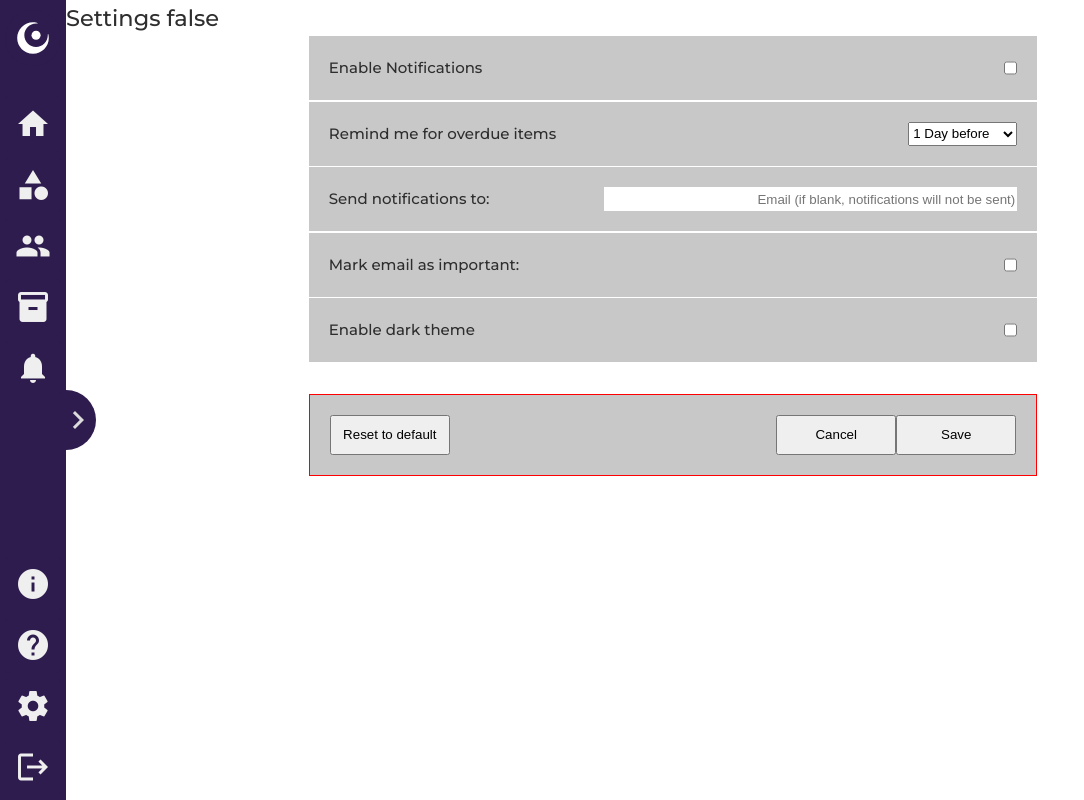
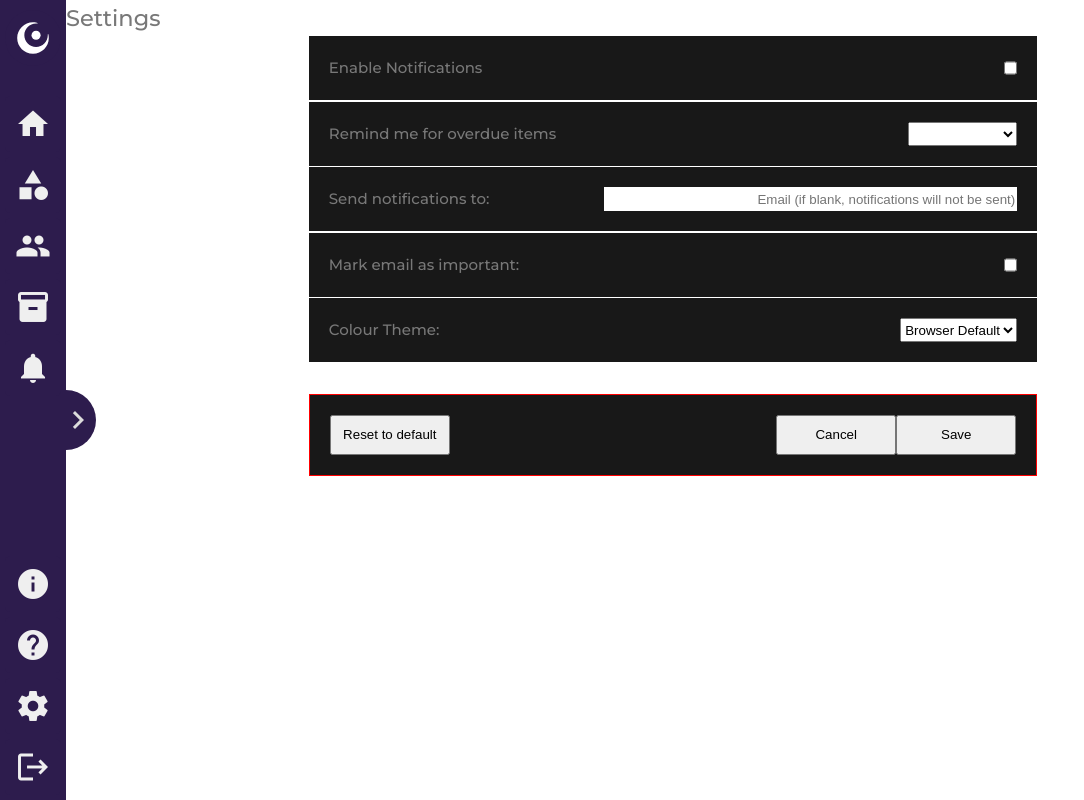
Before and after one commit to Appl3s-3/Aphelia-Front, a Vue app: page /settings in a window 1280 px wide. Shown: the whole page, without its empty margins (0-1084 px from the left). Built offline with nearby package versions, Linux system fonts and the light colour scheme.

Commit message:
loads settings correctly

```diff
--- a/src/App.vue
+++ b/src/App.vue
@@ -19,7 +19,7 @@ let useTopBar = showNavigationBar && useTopNav
 </script>
 
 <template>
-    <div class="app-wrapper" :class="[settingsStore.darkTheme ? 'wrapper-dark' : 'wrapper-light', '']">
+    <div class="app-wrapper" :class="[settingsStore.isDarkTheme ? 'wrapper-dark' : 'wrapper-light', '']">
         <div class="app">
             <NavigationBar v-if="useLeftBar" />
             <TopNavigationBar v-if="useTopBar" />
--- a/src/store/useSettings.js
+++ b/src/store/useSettings.js
@@ -7,7 +7,17 @@ export const useSettings = defineStore('settingsStore', {
             notificationTime: 0, // number of days before
             notificationEmail: "",
             notificationImportant: false,
-            darkTheme: false,
+            theme: "default",
+        }
+    },
+    getters: {
+        // returns if the page should display in dark mode
+        isDarkTheme: (state) => {
+            if (state.theme == "default") {
+                return window.matchMedia("(prefers-color-scheme: dark)")
+            } else {
+                return (state.theme == "dark");
+            }
         }
     }
 })
--- a/src/views/Settings.vue
+++ b/src/views/Settings.vue
@@ -11,23 +11,31 @@ const state = reactive({
     notificationTime: "",
     notificationEmail: "",
     notificationImportant: false,
-    darkTheme: false,
+    theme: "default",
  })
 
 // save settings then redirect to dashboard
 const save_settings = () => {
-    settingsStore.notificationEnabled = state.notificationEnabled
-    settingsStore.notificationTime = state.notificationTime
-    settingsStore.notificationEmail = state.notificationEmail
-    settingsStore.notificationImportant = state.notificationImportant
-    settingsStore.darkTheme = state.darkTheme
+    settingsStore.notificationEnabled = state.notificationEnabled;
+    settingsStore.notificationTime = state.notificationTime;
+    settingsStore.notificationEmail = state.notificationEmail;
+    settingsStore.notificationImportant = state.notificationImportant;
+    settingsStore.theme = state.theme;
+}
+
+const load_settings = () => {
+    document.getElementById("enable-notifications").checked = settingsStore.notificationEnabled;
+    document.getElementById("reminders").value = settingsStore.notificationTime;
+    document.getElementById("notification-email").value = settingsStore.notificationEmail;
+    document.getElementById("enable-important-email").checked = settingsStore.notificationImportant;
+    document.getElementById("select-theme").value = settingsStore.theme;
 }
 
 // redirect back to dashboard
 const cancel_settings = () => {
-    settingsStore.notificationEnabled = state.notificationEnabled
 }
 
+setTimeout(load_settings, 10); // let page load first
 </script>
 
 <template>
@@ -38,11 +46,11 @@ const cancel_settings = () => {
                 <ul class="settings-list">
                     <li class="settings-list-item">
                         <label for="enable-notifications">Enable Notifications</label>
-                        <input type="checkbox" name="enable-notifications" @input="event => state.notificationEnabled = event.target.checked"/>
+                        <input type="checkbox" id="enable-notifications" @input="event => state.notificationEnabled = event.target.checked"/>
                     </li>
                     <li class="settings-list-item">
                         <label for="reminders">Remind me for overdue items</label>
-                        <select name="reminders" @input="event => state.notificationTime = event.target.value">
+                        <select id="reminders" @input="event => state.notificationTime = event.target.value">
                             <option value="one">1 Day before</option>
                             <option value="three">3 Days before</option>
                             <option value="seven">1 Week before</option>
@@ -59,7 +67,7 @@ const cancel_settings = () => {
                         <label for="notification-email">Send notifications to:</label>
                         <input
                             type="text"
-                            name="notification-email"
+                            id="notification-email"
                             placeholder="Email (if blank, notifications will not be sent)"
                             class="apheleia small-area text"
                             @input="event => state.notificationEmail = event.target.value"
@@ -67,11 +75,15 @@ const cancel_settings = () => {
                     </li>
                     <li class="settings-list-item">
                         Mark email as important:
-                        <input type="checkbox" name="enable-important-email" @input="event => state.notificationTime = event.target.checked"/>
+                        <input type="checkbox" id="enable-important-email" @input="event => state.notificationTime = event.target.checked"/>
                     </li>
                     <li class="settings-list-item">
-                        Enable dark theme
-                        <input type="checkbox" @input="event => state.darkTheme = event.target.checked"/>
+                        Colour Theme:
+                        <select id="select-theme" @input="event => state.theme = event.target.value">
+                            <option value="default">Browser Default</option>
+                            <option value="dark">dark</option>
+                            <option value="light">light</option>
+                        </select>
                         <!-- Probably a theme component otherwise this would be FAT -->
                     </li>
                     <li class="settings-submit-container" id="submit-settings">
```
